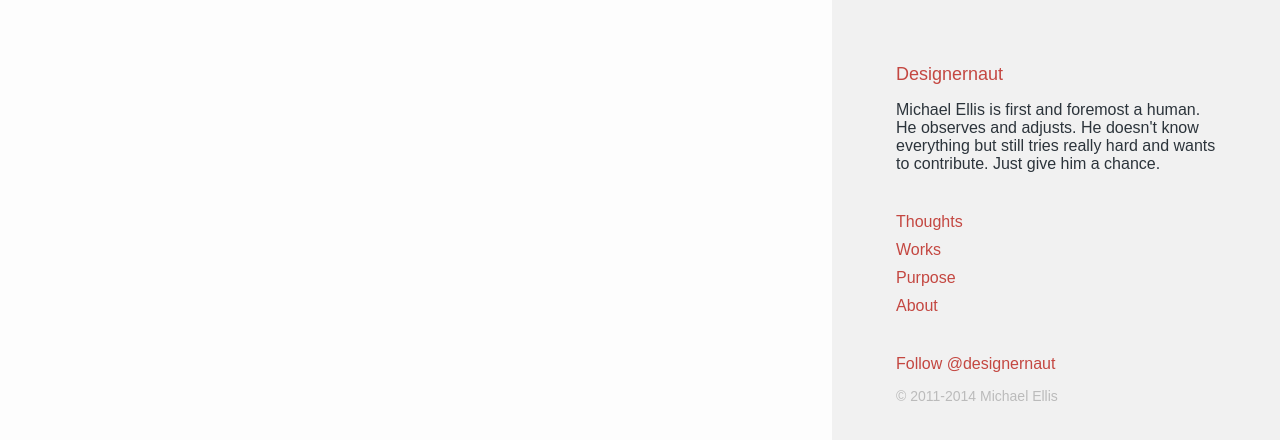
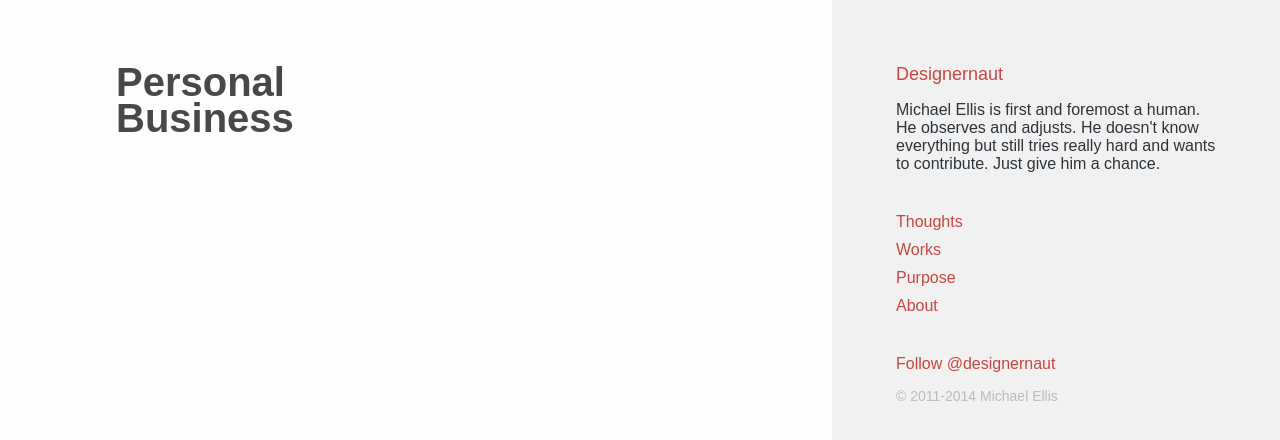
Before and after one commit to designernaut/designernaut, a Jekyll site: the page built from test.html, in a window 1280 px wide. Shown: the top 440 px of the page. Built offline with Jekyll 4.4.1, drawn with Linux system fonts in a browser that asks for light colours; Markdown is read by kramdown in place of the engine named in the settings.

Commit message:
JS RSS Test

```diff
--- a/test.html
+++ b/test.html
@@ -3,7 +3,12 @@
 title: test
 ---
 
-<script type="text/javascript" src="https://www.ezshield.com/wp-content/uploads/rssFeeds/customPage.js"></script>
+<h1>Personal</h1>
+<script type="text/javascript" src="https://www.ezshield.com/wp-content/uploads/rssFeeds/identityBlogPersonal.js"></script>
+
+<h1>Business</h1>
+<script type="text/javascript" src="https://www.ezshield.com/wp-content/uploads/rssFeeds/identityBlogBusiness.js"></script>
+
 <div id="EZSThirdPartyDisclaimer" style="display:none;">
 You are leaving the site now. I think you knew that but I felt the need to throw this popup in your face just to make sure you left my site feeling slightly annoyed.
 </div>
```
